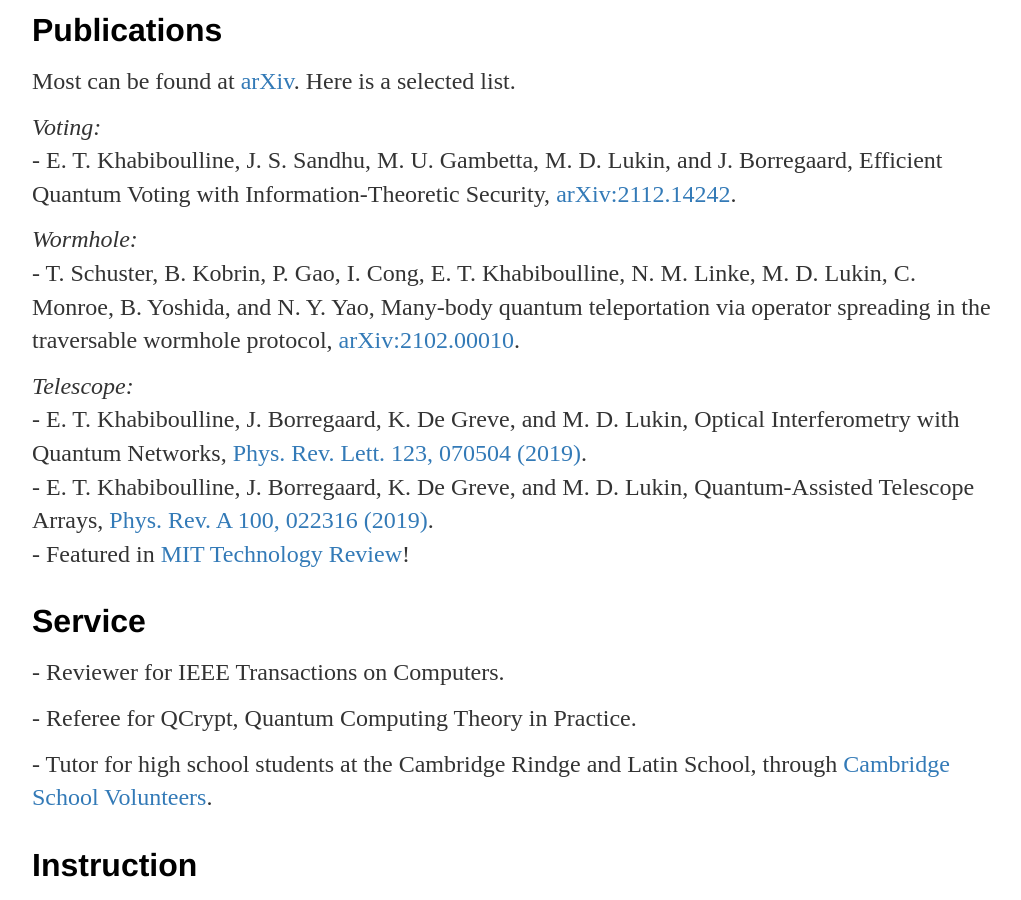
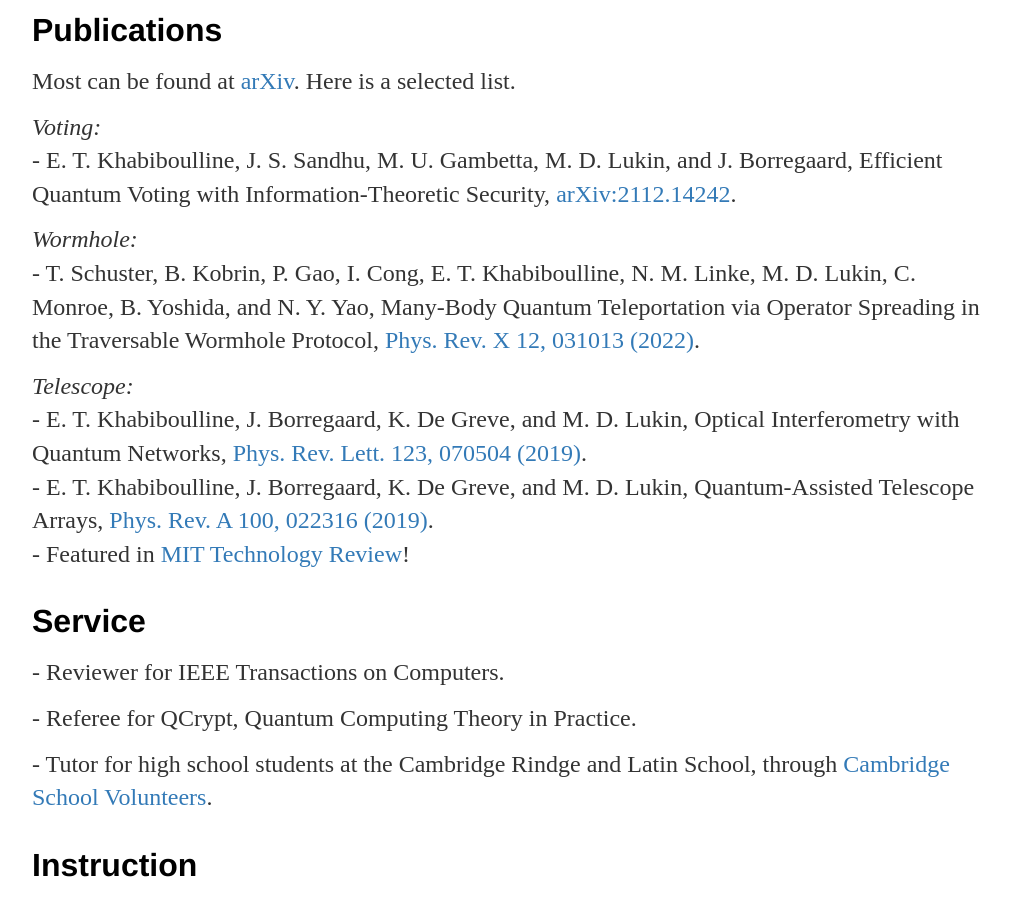
Before and after one commit to emilkhab/emilkhab.github.io, a Jekyll site: the page built from index.html, in a window 1280 px wide and 900 px high, scrolled down 583 px. Shown: the whole window, without its empty margins (128-1149 px from the left). Built offline with Jekyll 4.4.1, drawn with Linux system fonts in a browser that asks for light colours.

Commit message:
Update index.html

```diff
--- a/index.html
+++ b/index.html
@@ -24,7 +24,7 @@ title: Emil Khabiboulline
 	</p>
 	<p>
 	<em>Wormhole:</em><br/>
-	- T. Schuster, B. Kobrin, P. Gao, I. Cong, E. T. Khabiboulline, N. M. Linke, M. D. Lukin, C. Monroe, B. Yoshida, and N. Y. Yao, Many-body quantum teleportation via operator spreading in the traversable wormhole protocol, <a href="https://arxiv.org/abs/2102.00010">arXiv:2102.00010</a>.<br/>
+	- T. Schuster, B. Kobrin, P. Gao, I. Cong, E. T. Khabiboulline, N. M. Linke, M. D. Lukin, C. Monroe, B. Yoshida, and N. Y. Yao, Many-Body Quantum Teleportation via Operator Spreading in the Traversable Wormhole Protocol, <a href="https://doi.org/10.1103/PhysRevX.12.031013">Phys. Rev. X 12, 031013 (2022)</a>.<br/>
 	</p>
 	<p>
 	<em>Telescope:</em><br/>
```
